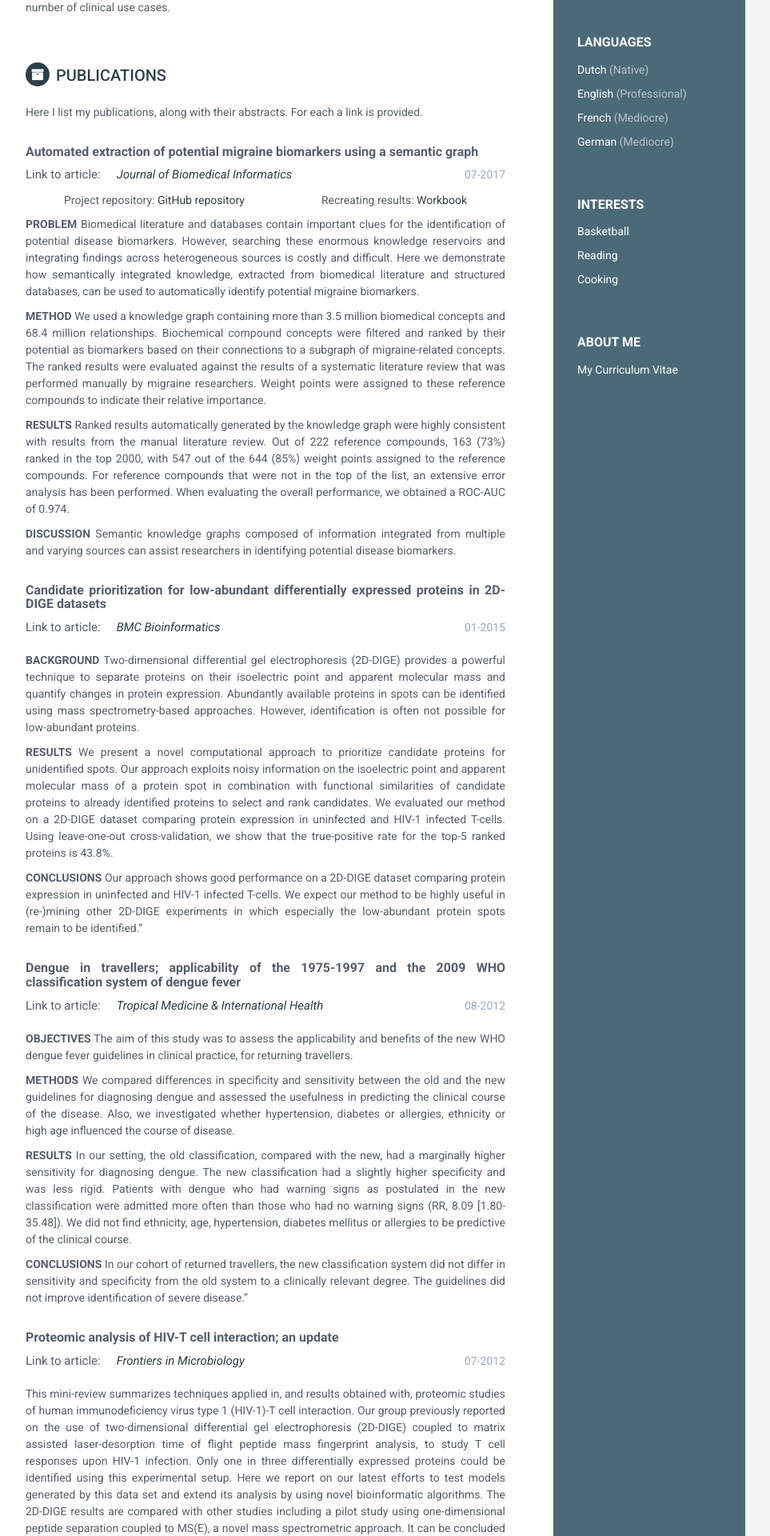
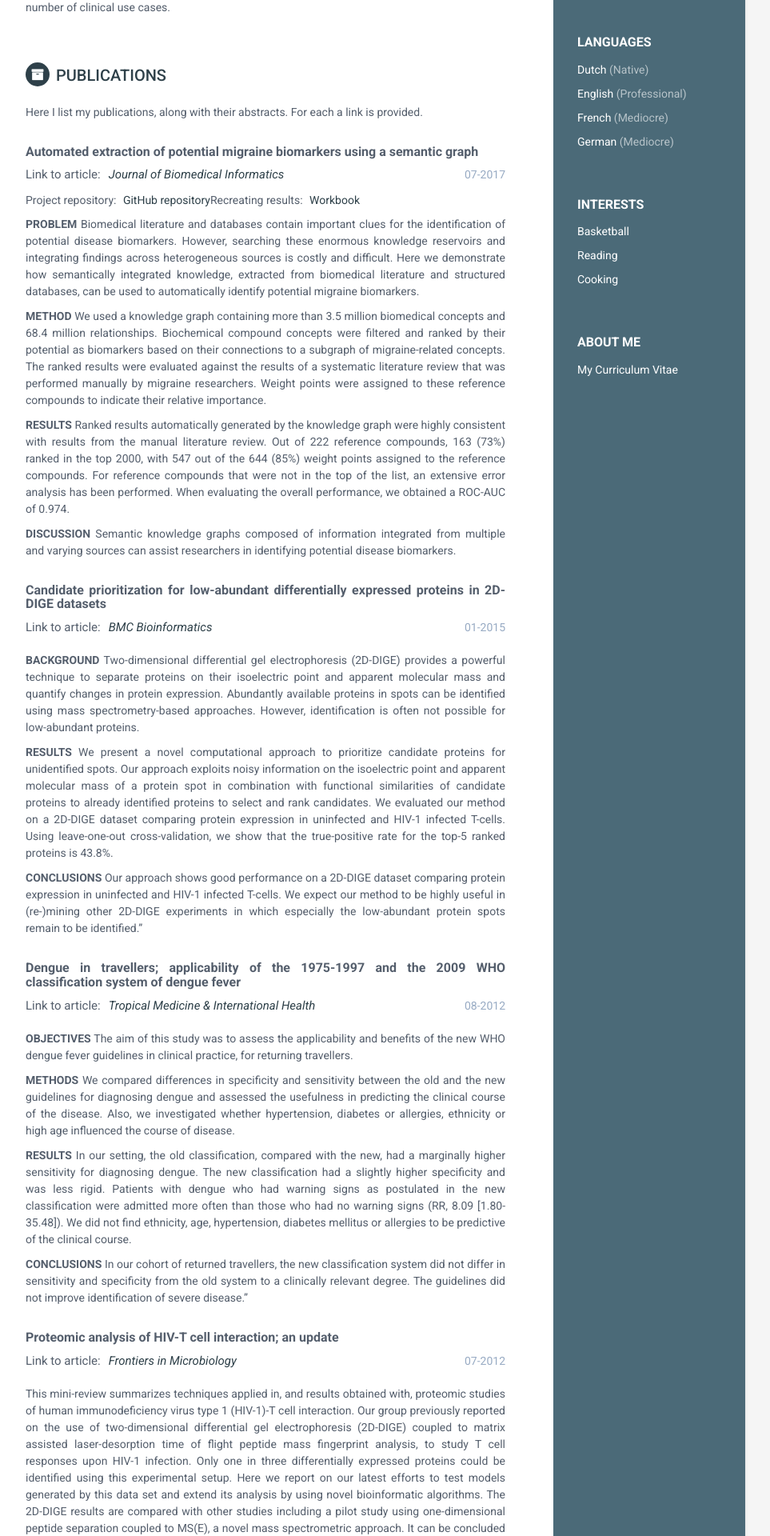
Before and after one commit to Wytz/wytz.github.io, a Jekyll site: the page built from index.html, in a window 1280 px wide. Shown: the part 1018-2938 px from the top of the page at 80% size, without its empty margins (188-1151 px from the left). Built offline with Jekyll 4.4.1, drawn with Linux system fonts in a browser that asks for light colours.

Commit message:
flex-start & padding

```diff
--- a/_includes/projects.html
+++ b/_includes/projects.html
@@ -14,19 +14,19 @@
     <div class="item" style="margin-bottom:30px;">
       <h3 class="project-title" style="text-align:justify;text-justify:inter-word;"><b>{{ project.title }}</b></h3>
 	  <div class="upper-row" style="margin-top:10px;margin-bottom:10px;">
-	    <div style="font-size:15px;">Link to article:<a href="{{ project.link }}" style="padding-left:20px;"><i>{{ project.journal }}</i></a></div>
+	    <div style="font-size:15px;">Link to article:<a href="{{ project.link }}" style="padding-left:10px;"><i>{{ project.journal }}</i></a></div>
 		<div class="time">{{ project.publicationdate }}</div>
 	  </div>
-	  <div class = "links" style="margin-top:10px;margin-bottom:10px;font-size:14px;display:flex;justify-content:space-around;">
+	  <div class = "links" style="margin-top:10px;margin-bottom:10px;font-size:14px;display:flex;justify-content:flex-start;">
 
 	    {% if project.github %}
-	    <div class="project-link">Project repository:  <a href="{{ project.github }}"> GitHub repository </a></div>
+	    <div class="project-link">Project repository:<a href="{{ project.github }}" style="padding-left:5px;"> GitHub repository </a></div>
 
 	    {% endif %}
 
 	    {% if project.workbook %}
 
-	    <div class="project-link">Recreating results:  <a href="{{ project.workbook }}"> Workbook </a></div>
+	    <div class="project-link">Recreating results:<a href="{{ project.workbook }}" style="padding-left:5px;"> Workbook </a></div>
 
 	    {% endif %}
 
```
